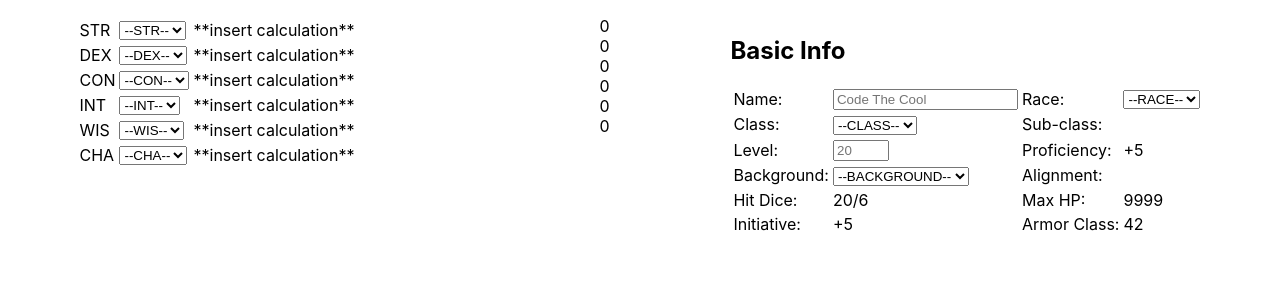
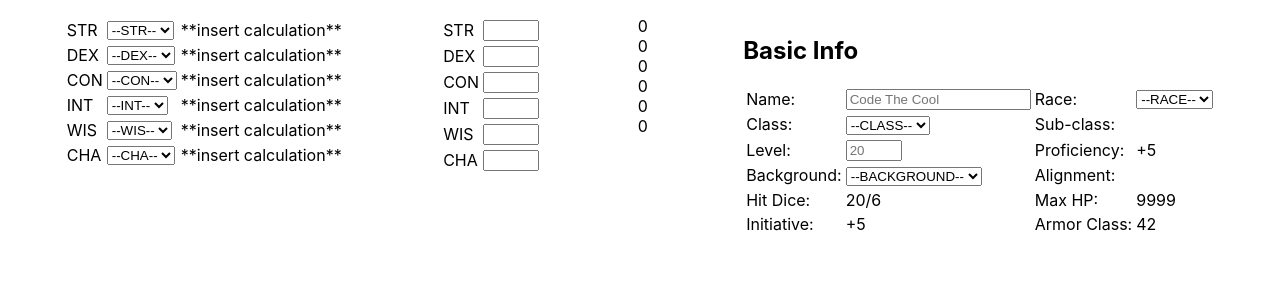
Before and after one commit to Kita004/petproject-react-dnd, a React (Create React App) app: page / in a window 1280 px wide. Shown: the top 300 px of the page. Built offline with nearby package versions, Linux system fonts and the light colour scheme; the HTML template or start-up script is replaced by a standard one.

Commit message:
refactor tables

```diff
--- a/src/StatContainer.js
+++ b/src/StatContainer.js
@@ -2,11 +2,19 @@ import React from "react";
 
 const StatContainer = ({statStates, stats}) => {
     return <div id="statContainer" className="container">
-        {stats.map(stat => {
-            return <div id={stat}>
-                {statStates[stats.indexOf(stat)]}
-            </div>
-        })}
+        <table id="statContainerTable" className="characterTable">
+            {stats.map( stat => {
+                    return <tbody>
+                    <tr>
+                        <td>{stat}</td>
+                        <td>
+                            <input id={stat + "container"} type="number" min="1" max="20" placeholder={statStates[stats.indexOf(stat)].toString()}/>
+                        </td>
+                    </tr>
+                    </tbody>
+                }
+            )}
+        </table>
     </div>
 }
 
--- a/src/StatSelector.js
+++ b/src/StatSelector.js
@@ -2,9 +2,10 @@ import React from "react";
 
 const StatSelector = ({stats, nums, handleOptionChange}) => {
     return <div id="statSelector" className="container">
-        <table className="characterTable" id="statTable">
+        <table id="statSelectorTable" className="characterTable">
             {stats.map(stat => {
-                return <tr>
+                return <tbody>
+                <tr>
                     <td>
                         {stat}
                     </td>
@@ -18,9 +19,10 @@ const StatSelector = ({stats, nums, handleOptionChange}) => {
                     </td>
                     <td>**insert calculation**</td>
                 </tr>
+                </tbody>
             })}
         </table>
-        </div>
+    </div>
 }
 
 export default StatSelector;
```
